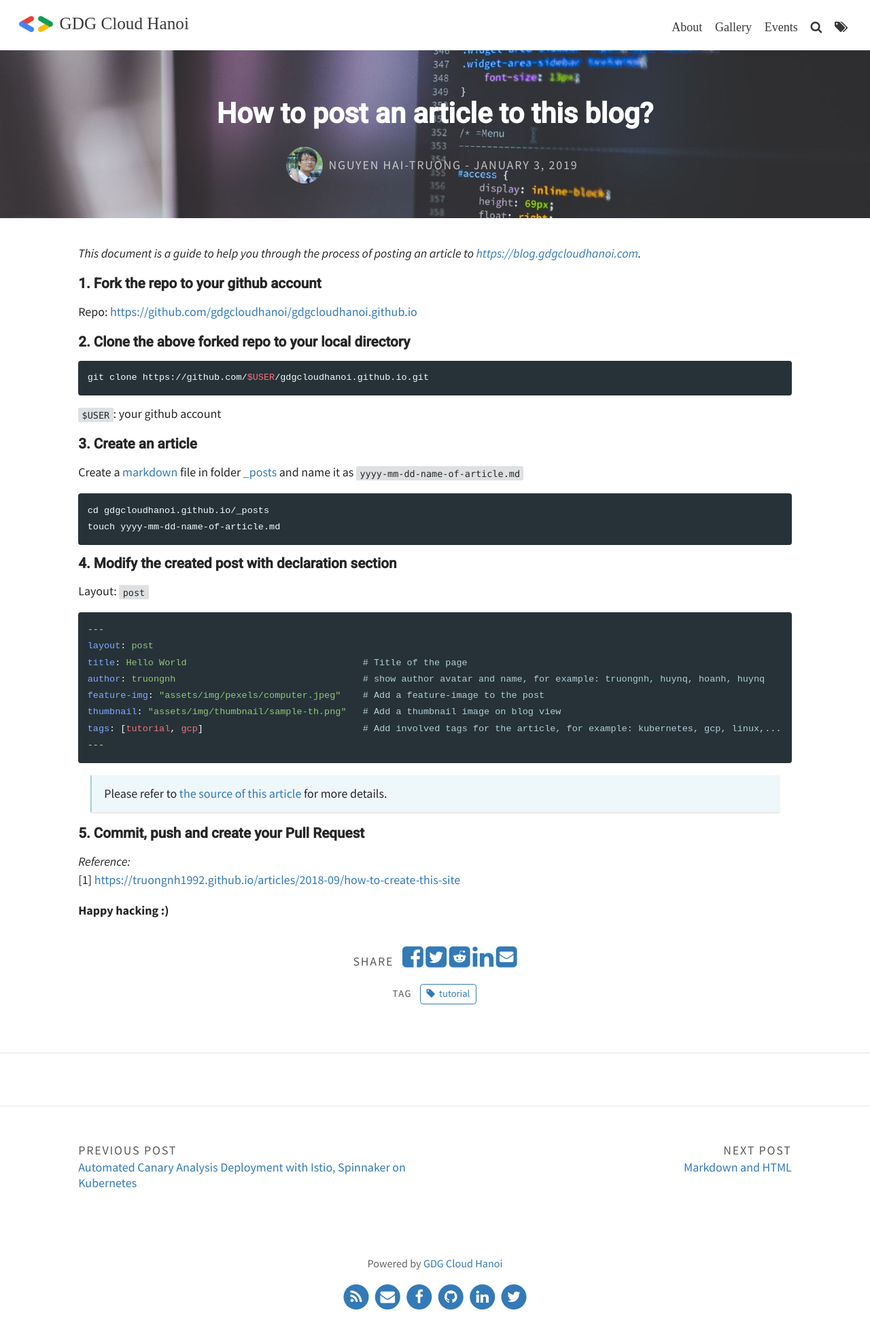
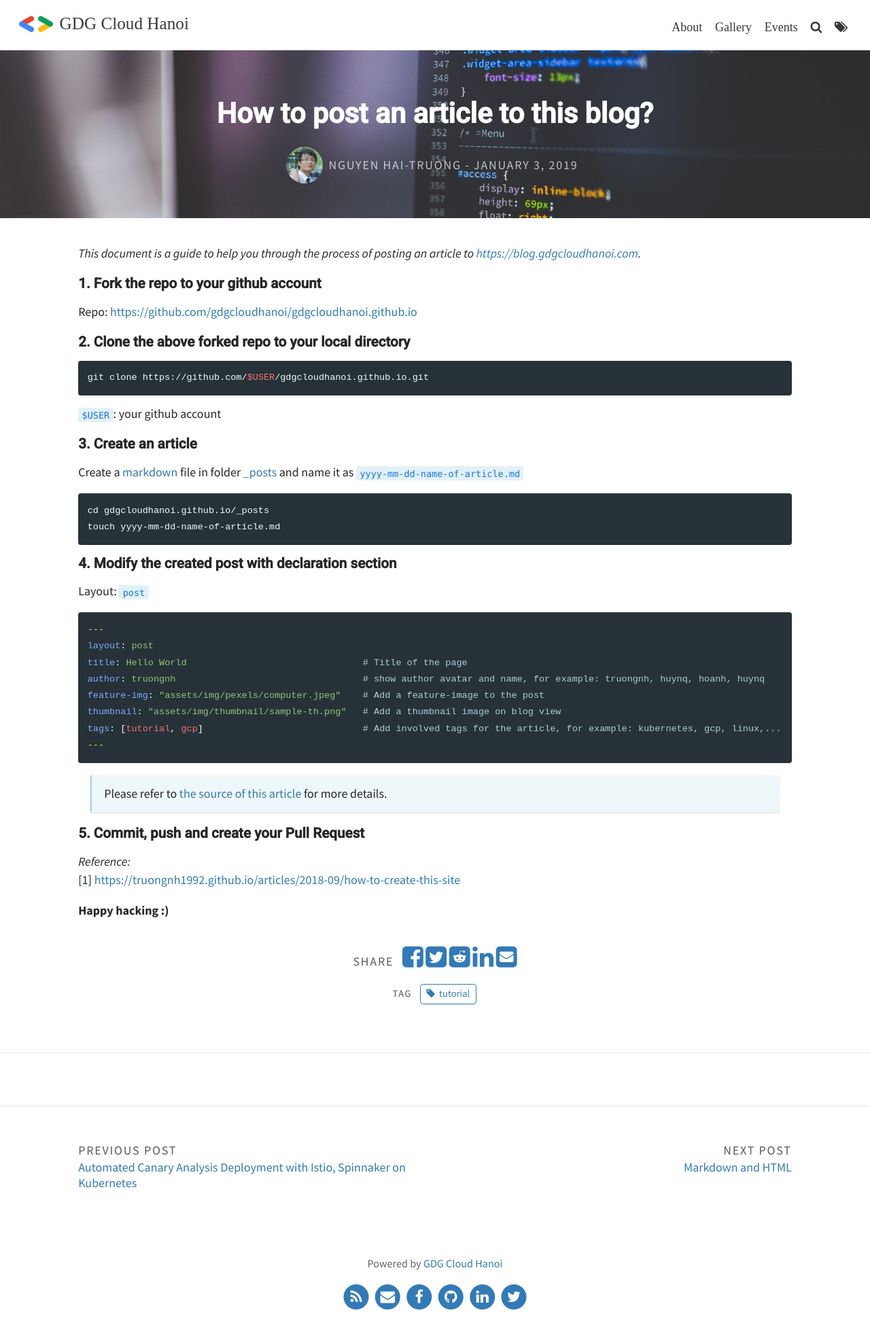
Before and after one commit to gdgcloudhanoi/gdgcloudhanoi.github.io, a Jekyll site: the page built from _posts/2019-01-03-How-to-post-an-article.md, in a window 1280 px wide. Shown: the whole page at 68% size. Built offline with Jekyll 4.4.1, drawn with Linux system fonts in a browser that asks for light colours; some web fonts are replaced; comment, search, counter and statistics services are not loaded.

Commit message:
Update syntax highlight
Signed-off-by: Nguyen Hai Truong <truongnh@vn.fujitsu.com>

```diff
--- a/_sass/external/_syntax.scss
+++ b/_sass/external/_syntax.scss
@@ -25,8 +25,8 @@ figure.highlight {
 code.highlighter-rouge {
   padding: 0.2em 0.4em;
   font-size: $font-size-code;
-  background-color: transparentize($base00, 0.85);
-  color: rgb(36, 41, 46);
+  background-color: rgba(151, 205, 232, 0.28);
+  color: #1973e8;
   border-radius: 2px;
   font-family: $monospace;
 }
```
Also changed, not shown: _posts/2020-03-21-Data-ML-studyjams-Vietnam.md (+1 -1 lines).
